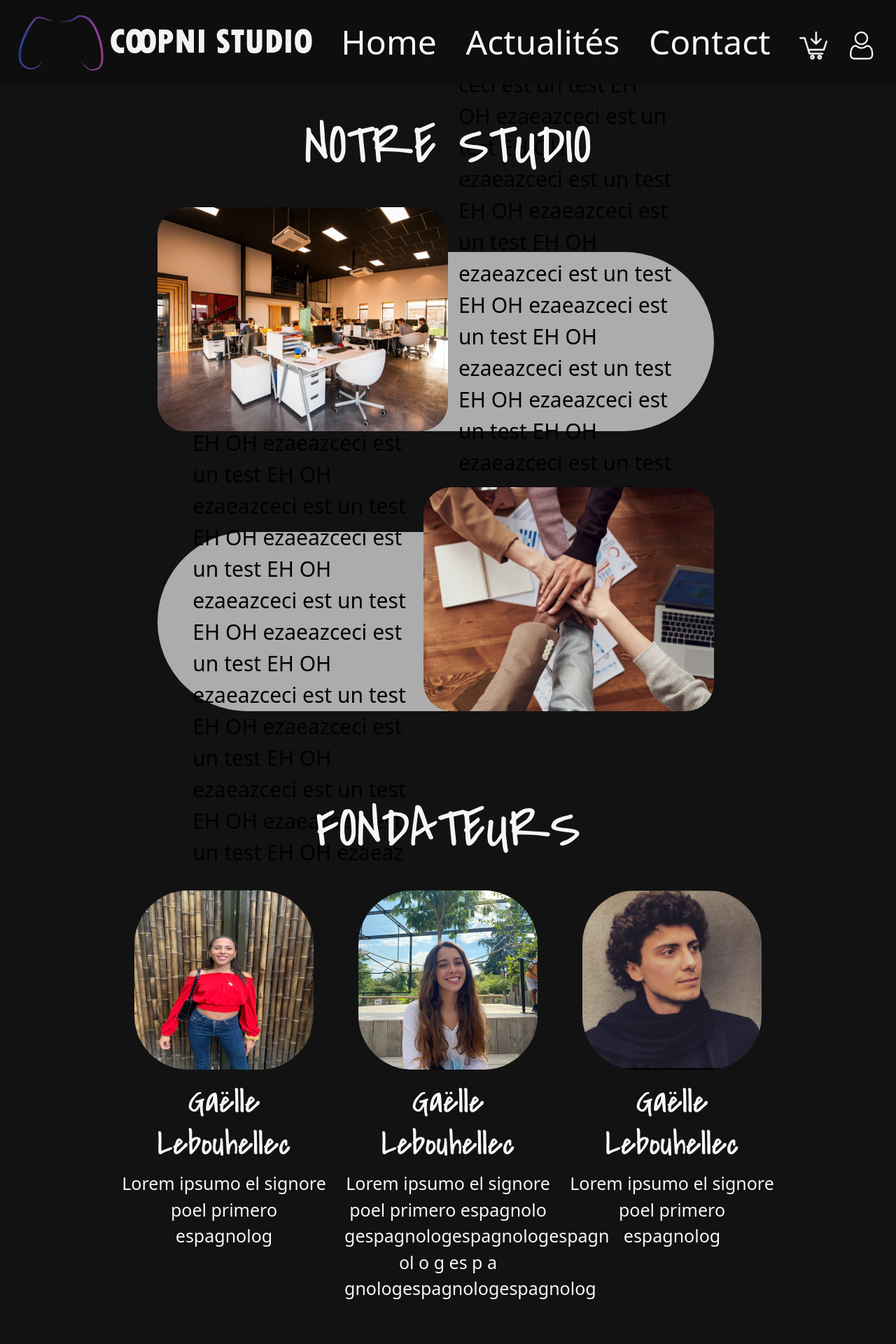
After one commit to Jalkow/Proj13, a PHP site: page /contact.php in a window 1280 px wide. The commit adds this page. Shown: the top 1920 px of the page at 70% size. Run offline with PHP 8.4, Linux system fonts and the light colour scheme.

Commit message:
page contact

```diff
--- a/src/actu.php
+++ b/src/actu.php
@@ -9,7 +9,7 @@
 
         <link rel="stylesheet" href="css/style.css">
         <link href="css/bootstrap.min.css" rel="stylesheet">
-        <title>Coopni</title>
+        <title>Coopni Studio</title>
     </head>
     <body>
         <?php
--- /dev/null
+++ b/src/contact.php
@@ -0,0 +1,94 @@
+<!DOCTYPE html>
+<html lang="en">
+    <head>
+        <meta charset="UTF-8">
+        <!-- google font -->
+        <link rel="preconnect" href="https://fonts.googleapis.com">
+        <link rel="preconnect" href="https://fonts.gstatic.com" crossorigin>
+        <link href="https://fonts.googleapis.com/css2?family=Covered+By+Your+Grace&family=Roboto&display=swap" rel="stylesheet">
+
+        <link rel="stylesheet" href="css/style.css">
+        <link href="css/bootstrap.min.css" rel="stylesheet">
+        <title>Coopni Studio</title>
+    </head>
+    <body>
+        <?php require "header.php"; ?>
+        <div class="container-fluid">
+           <h1>NOTRE STUDIO</h1>
+
+            <div class="row justify-content-center">
+                <div class="col-lg-8 col-sm-11">
+                    <div class="contact-about-container">
+                        <img class="col-6" src="img/img_ns1.jpg" alt="">
+                        <div class="col-6 about-text-container-right">
+                           <p>
+                               ceci est un test EH OH  ezaeazceci est un test EH OH  ezaeazceci est un test EH OH  ezaeazceci est un test EH OH  ezaeazceci est un test EH OH  ezaeazceci est un test EH OH  ezaeazceci est un test EH OH  ezaeazceci est un test EH OH  ezaeazceci est un test EH OH  ezaeazceci est un test EH OH  ezaeazceci est un test EH OH  ezaeaz
+                           </p>
+                        </div>
+                    </div>
+                </div>
+            </div>
+
+            <div class="row justify-content-center">
+                <div class="col-lg-8 col-sm-11">
+                    <div class="contact-about-container">
+                        <div class="col-6 about-text-container-left">
+                           <p>
+                               ceci est un test EH OH  ezaeazceci est un test EH OH  ezaeazceci est un test EH OH  ezaeazceci est un test EH OH  ezaeazceci est un test EH OH  ezaeazceci est un test EH OH  ezaeazceci est un test EH OH  ezaeazceci est un test EH OH  ezaeazceci est un test EH OH  ezaeazceci est un test EH OH  ezaeazceci est un test EH OH  ezaeaz
+                           </p>
+                        </div>
+                        <img class="col-6" src="img/img_ns2.jpg" alt="">
+                    </div>
+                </div>
+            </div>
+
+            <h2>FONDATEURS</h2>
+
+            <div class="row justify-content-center founders-infos-container">
+                <div class="founder-col col-3">
+                    <img src="img/gaelle.JPG" alt="">
+                    <h3>Gaëlle Lebouhellec</h3>
+                    <p>Lorem ipsumo el signore poel primero espagnolog</p>
+                </div>
+                <div class="founder-col col-3">
+                    <img src="img/aurore.jpg" alt="">
+                    <h3>Gaëlle Lebouhellec</h3>
+                    <p>Lorem ipsumo el signore poel primero espagnolo gespagnologespagnologespagn ol o g es p a gnologespagnologespagnolog</p>
+                </div>
+                <div class="founder-col col-3">
+                    <img src="img/jean.jpg" alt="">
+                    <h3>Gaëlle Lebouhellec</h3>
+                    <p>Lorem ipsumo el signore poel primero espagnolog</p>
+                </div>
+            </div>
+
+            <div class="contact-infos-container">
+                <p>NOTRE ADRESSE</p>
+                <p>OÙ EST-CE QUE VOUS POUVEZ NOUS TROUVER</p>
+
+                <div class="row justify-content-center">
+                    <div class="infos-col col-3">
+                        <img src="img/phone-call.png" alt="">
+                        <p>NOUS APPELER</p>
+                        <a href="tel:+33677890001">0677890001</a>
+                    </div>
+                    <div class="infos-col col-3">
+                        <img src="img/email.png" alt="">
+                        <p>ADRESSE EMAIL</p>
+                        <a href="mailto:coopnistudio@gmail.com?subject=coopni studio page contact">coopnistudio@gmail.com</a>
+                    </div>
+                    <div class="infos-col col-3">
+                        <img src="img/linkedin.png" alt="">
+                        <p>LINKEDIN</p>
+                        <a href="https://www.linkedin.com/company/riot-games/">coopnistudio</a>
+                    </div>
+                </div>
+
+                <p>Un problème ? Contactez-nous à cette adresse : <a href="mailto:coopnistudio.maintenance@gmail.com?subject=coopni help needed">coopnistudio.maintenance@gmail.com</a></p>
+            </div>
+        </div>
+
+
+        <?php require "footer.php"; ?>
+    </body>
+</html>
--- a/src/css/style.css
+++ b/src/css/style.css
@@ -1,8 +1,20 @@
 body{
     background-color: #121212 !important;
     color: #F6F6F6 !important;
-    font-family: 'Rubik Wet Paint', cursive;
+    font-family: 'Roboto' sans-serif !important;
 
+}
+
+h1, h2{
+    font-family: 'Covered By Your Grace', cursive;
+    text-align: center;
+    font-size: 80px !important;
+    margin-top: 5vh !important;
+    margin-bottom: 5vh !important;
+}
+
+.container-fluid{
+    margin-bottom: 5vh;
 }
 
 .parallax-window {
@@ -93,7 +105,8 @@ body{
 
 .logo img, .logo source, .main-menu-icons img{
     height: 100%;
-    min-height: 1vh;
+    min-height: 2vh;
+    min-width: 2vw;
 }
 
 .main-menu-icons{
@@ -119,7 +132,7 @@ body{
 
 .footer-images-container{
     height: 60px;
-    width: 90px;
+    width: 90px !important;
 }
 
 .footer-images-container img{
@@ -134,7 +147,6 @@ body{
 
 .footer-links a{
     font-size: 20px;
-    font-family: 'Roboto';
     text-decoration: none;
     color: #F6F6F6 !important;
 }
@@ -144,7 +156,6 @@ body{
     margin-top: 60px;
     color: #F6F6F6 !important;
     font-size: 20px;
-    font-family: 'Roboto';
 }
 
 .footer-PC{
@@ -158,3 +169,136 @@ body{
         display: flex;
     }
 }
+
+.contact-about-container{
+    display: flex;
+    height: 20vh;
+    margin-bottom: 10vh;
+}
+
+.contact-about-container img, .contact-about-container .about-text-container-right, .contact-about-container .about-text-container-left{
+    align-self: flex-end;
+}
+
+.contact-about-container img{
+    height: 100%;
+    border-radius: 40px;
+    max-height: 20vh;
+}
+
+.about-text-container-right{
+    padding-left: 50px;
+    padding-right: 60px;
+    background-color: #acacac;
+    border-top-right-radius: 200px;
+    border-bottom-right-radius: 200px;
+    height: 80% !important;
+    margin-left: -35px;
+    z-index: -1;
+    display: flex;
+    justify-content: center;
+    flex-direction: column;
+    align-content: center;
+}
+
+.about-text-container-left{
+    padding: 50px;
+    background-color: #acacac;
+    border-top-left-radius: 200px;
+    border-bottom-left-radius: 200px;
+    height: 80% !important;
+    margin-right: -35px;
+    z-index: -1;
+    display: flex;
+    justify-content: center;
+    flex-direction: column;
+    align-content: center;
+}
+
+.contact-about-container p{
+    font-size: 16px;
+    color: black;
+}
+
+.founders-infos-container{
+    margin-bottom: 10vh;
+}
+
+.founder-col{
+    text-align: center;
+}
+
+.founder-col img{
+    width: 20vw;
+    height: 20vw;
+    border-radius: 30%;
+}
+
+.founder-col h3{
+    font-family: 'Covered By Your Grace', cursive;
+    font-size: 25px !important;
+    margin-top: 2vh;
+}
+
+.founder-col p{
+    font-size: 17px;
+}
+
+.contact-infos-container{
+    text-align: center;
+    background-color: #acacac;
+    margin-bottom: 20vh;
+}
+
+.infos-col img{
+    width: 5vw;
+    height: 5vw;
+}
+
+.infos-col{
+    margin-top: 5vh !important;
+    margin-bottom: 5vh !important;
+}
+
+.infos-col p{
+    margin-bottom: 0px !important;
+}
+
+.contact-infos-container p{
+    color: black;
+    font-size: 17px;
+}
+
+.contact-infos-container a{
+    font-size: 17px;
+    color: #953f95;
+}
+
+@media screen and (min-width: 1024px){
+    .contact-about-container{
+        height: 40vh;
+    }
+
+    .contact-about-container img{
+        max-height: 40vh;
+    }
+
+    .contact-about-container p{
+        font-size: 30px;
+    }
+
+    .founder-col h3{
+        font-size: 50px !important;
+    }
+
+    .founder-col p{
+        font-size: 25px !important;
+    }
+
+    .contact-infos-container p{
+        font-size: 30px;
+    }
+    .contact-infos-container a{
+        font-size: 25px;
+    }
+}
--- a/src/footer.php
+++ b/src/footer.php
@@ -21,7 +21,9 @@
             <a href="">Changer de pays</a>
         </div>
         <div class="footer-PC">
-            <img class="footer-image" src="img/img_logo2.png" alt="">
+            <a href="index.php">
+                <img class="footer-image" src="img/img_logo2.png" alt="">
+            </a>
             <div class="footer-platforms">
                 <img class="footer-image" src="img/img_ps4.png" alt="">
                 <img class="footer-image" src="img/img_ps5.png" alt="">
--- a/src/header.php
+++ b/src/header.php
@@ -8,7 +8,7 @@
     </a>
     <a class="nav-link" href="index.php">Home</a>
     <a class="nav-link" href="actu.php">Actualités</a>
-    <a class="nav-link" href="#">Contact</a>
+    <a class="nav-link" href="contact.php">Contact</a>
     <div class="main-menu-icons">
         <a class="nav-link" href="">
             <img src="img/panier_blanc.png" alt="">
```
